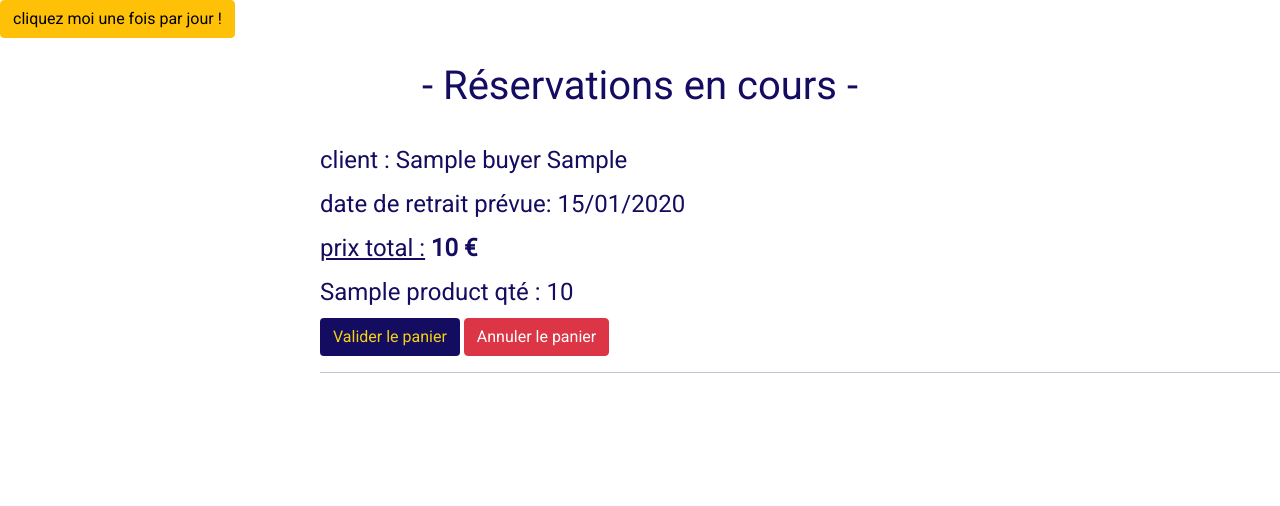
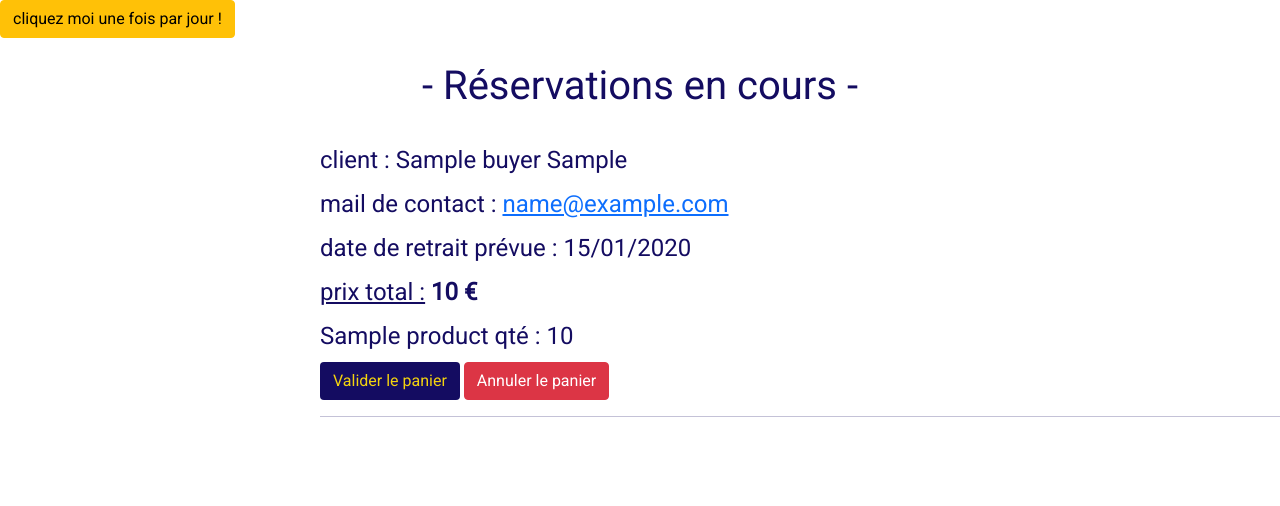
Before and after one commit to Hypnololz/chouettesellerie, a PHP site: template templates/shop/reservationall.html.twig in a window 1280 px wide. Shown: the part 91-597 px from the top of the page. Run offline with PHP 8.4, Linux system fonts and the light colour scheme; the template is opened without the code that fills it: most values are stand-ins (such as "Sample title", 1, 10 or a date in 2020); some libraries are stand-ins or nearby versions.

Commit message:
fix page reservation ajout mail contact

```diff
--- a/templates/shop/reservationall.html.twig
+++ b/templates/shop/reservationall.html.twig
@@ -7,7 +7,8 @@
 
     <ul class="list-unstyled offset-3">
         <li class="my-2 fs-4"> client : {{ reservation.buyer.name }} {{ reservation.buyer.firstName }}</li>
-        <li class="my-2 fs-4"> date de retrait prévue: {{ reservation.dateReservation|date('d/m/Y') }}</li>
+        <li class="my-2 fs-4"> mail de contact : <a href="mailto:"{{ reservation.buyer.email }}>{{ reservation.buyer.email }}</a></li>
+        <li class="my-2 fs-4"> date de retrait prévue : {{ reservation.dateReservation|date('d/m/Y') }}</li>
         <li class="my-2 fs-4" > <span class="text-decoration-underline">prix total :</span>  <span class="fw-bold">{{ reservation.total }} €</span></li>
             {% for item in reservation.items %}
         <li class="my-2 fs-4" >{{ item.product.name }} qté : {{ item.quantity }}</li>
```
